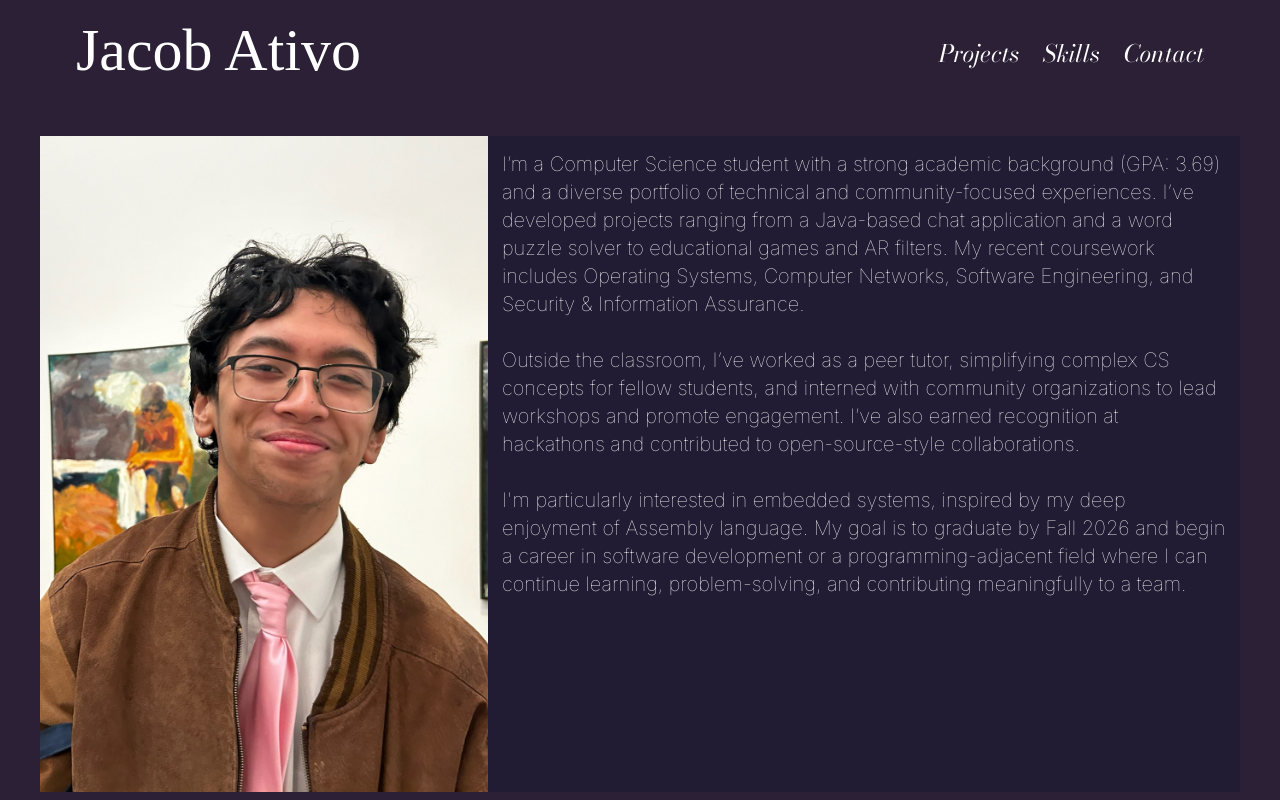
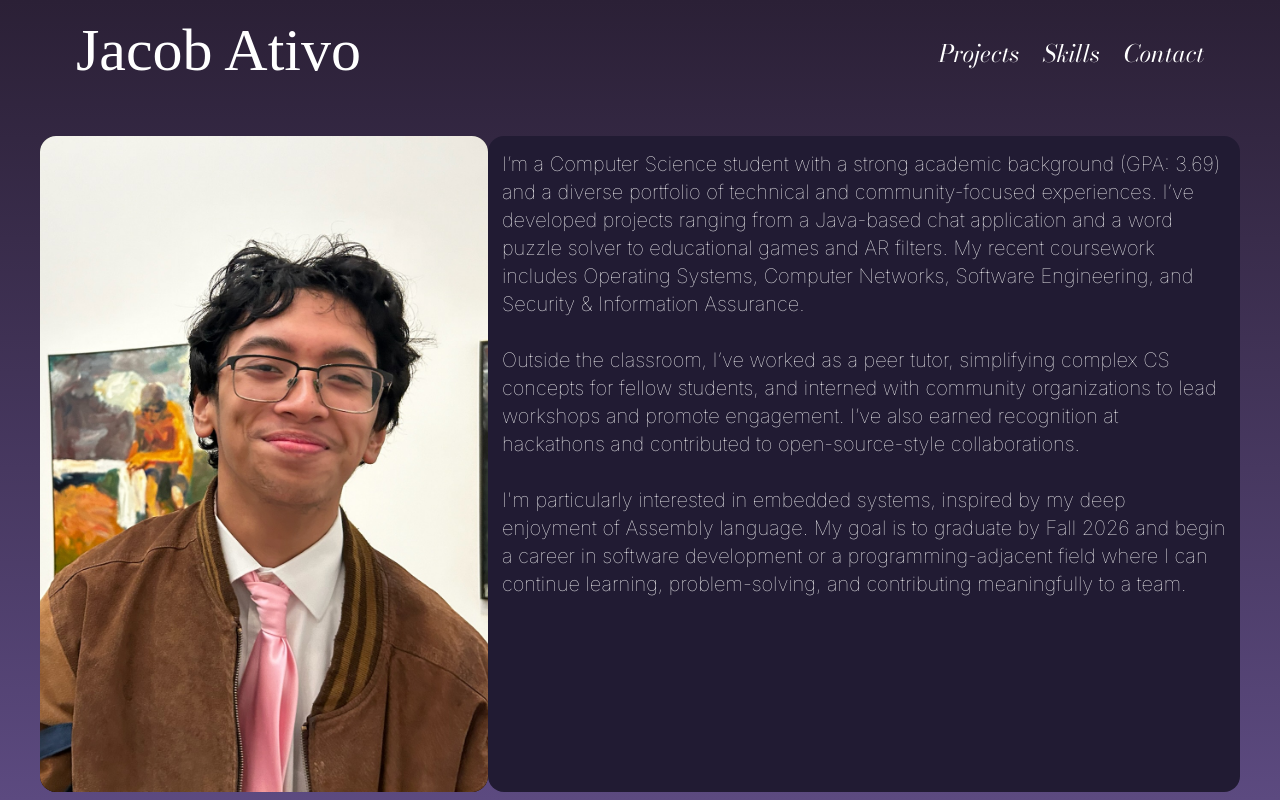
Before and after one commit to BigBoySanchez/BigBoySanchez.github.io, a React (Vite) app: page / in a window 1280 px wide. Built offline with nearby package versions, Linux system fonts and the light colour scheme; a web font is replaced by a local one.

Commit message:
added gradient

```diff
--- a/src/App.tsx
+++ b/src/App.tsx
@@ -12,10 +12,10 @@ function App() {
   }, []);
 
   return (
-    <>
+    <div className="bg-gradient-to-b from-[#2B2036] to-[#5c4a80] min-h-screen overflow-y-auto">
       <Header />
       <About />
-    </>
+    </div>
   )
 }
 
@@ -59,23 +59,27 @@ function Header() {
 function About() {
   return (
     <div className="flex flex-col sm:flex-row items-center sm:items-stretch justify-center sm:justify-stretch mt-6 lg:mt-9 px-10 h-auto">
-      <div className="w-full min-w-[320px] max-w-[35vw] max-h-[82vh] aspect-[2/3] bg-black overflow-hidden">
+      <div className="w-full min-w-[320px] max-w-[35vw] max-h-[82vh] aspect-[2/3] bg-black overflow-hidden rounded-2xl">
         <img
           src={me}
           alt="Me at de Young in SF. Cool place."
           className="w-full h-full object-cover object-[75%_0%]"
         />
       </div>
-      <div className="w-[320px] sm:w-full min-h-[480px] bg-[#211B33]">
+      <div className="w-[320px] sm:w-full min-h-[480px] bg-[#211B33] rounded-2xl">
         <p className="font-[inter] text-xl font-thin p-3.5">
           I’m a Computer Science student with a strong academic background (GPA: 3.69) and a diverse
           portfolio of technical and community-focused experiences. I’ve developed projects ranging from
           a Java-based chat application and a word puzzle solver to educational games and AR filters.
           My recent coursework includes Operating Systems, Computer Networks, Software Engineering,
-          and Security & Information Assurance.<br /><br />Outside the classroom, I’ve worked as a peer tutor,
+          and Security & Information Assurance.<br /><br />
+
+          Outside the classroom, I’ve worked as a peer tutor,
           simplifying complex CS concepts for fellow students, and interned with community organizations
           to lead workshops and promote engagement. I’ve also earned recognition at hackathons and
-          contributed to open-source-style collaborations.<br /><br />I'm particularly interested in embedded
+          contributed to open-source-style collaborations.<br /><br />
+
+          I'm particularly interested in embedded
           systems, inspired by my deep enjoyment of Assembly language. My goal is to graduate by
           Fall 2026 and begin a career in software development or a programming-adjacent field
           where I can continue learning, problem-solving, and contributing meaningfully to a team.
--- a/src/index.css
+++ b/src/index.css
@@ -3,6 +3,6 @@
 @layer base {
   body {
     background-color: #2B2036;
-    color: #FFFFFF;
+    color: #ffffff;
   }
 }
```
